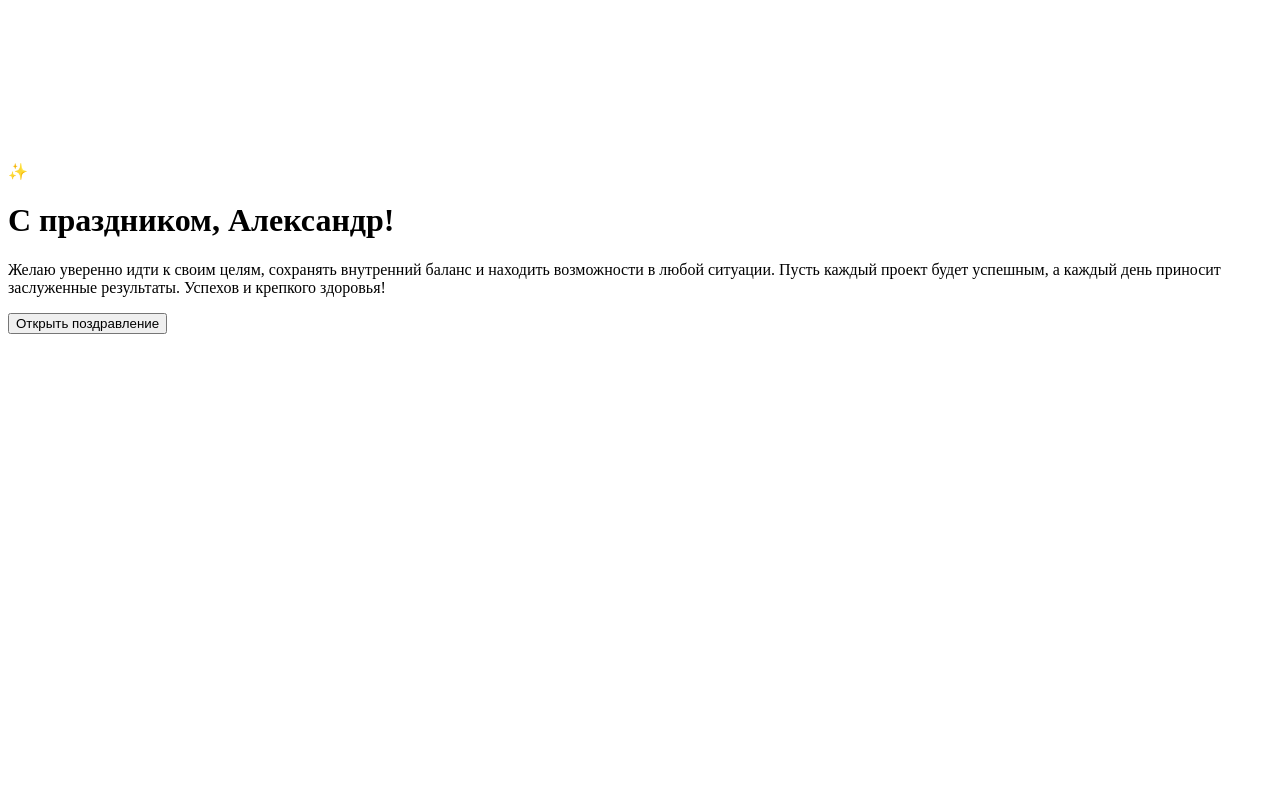
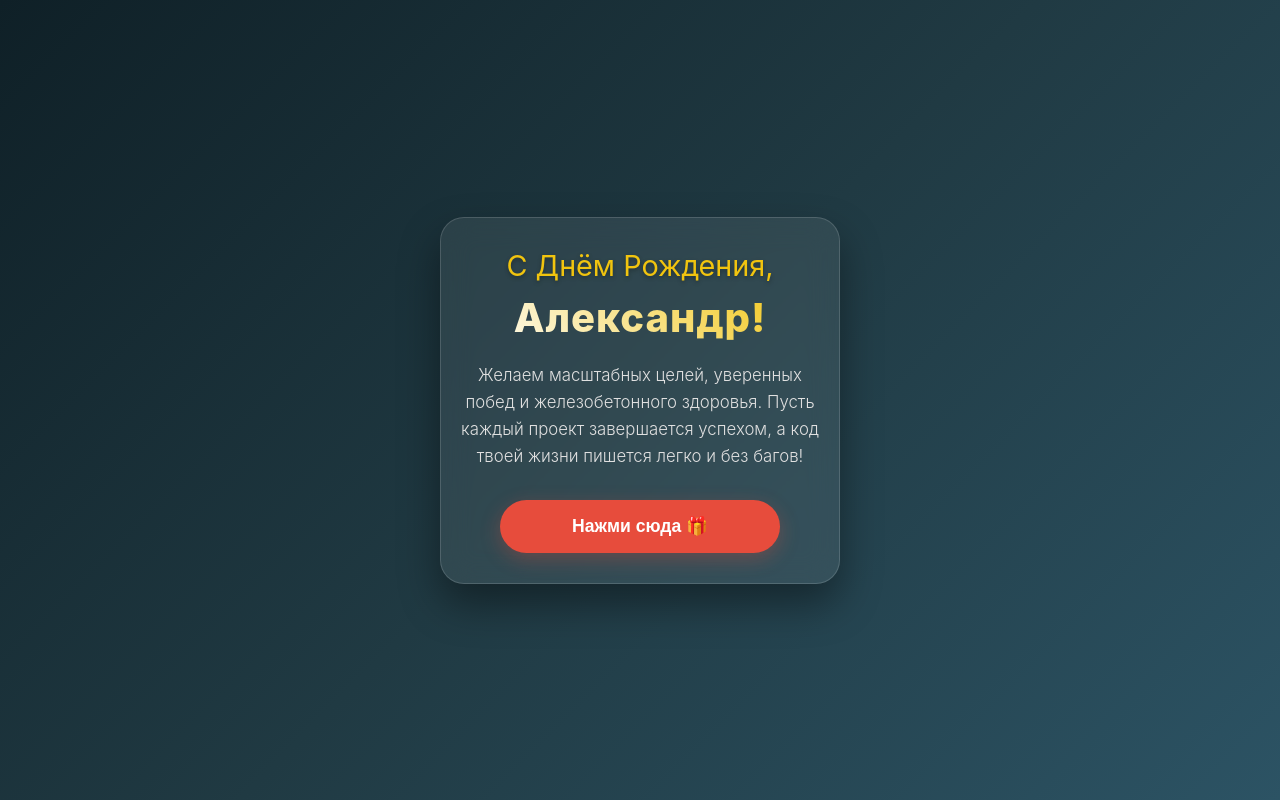
Before and after one commit to MrSkyAngule/testing, a Django app: template main/templates/html/home.html in a window 1280 px wide. Run offline with Django 5.2, Linux system fonts and the light colour scheme; the template is opened without the code that fills it, so the values that code supplies are empty; a map, chart or similar area stays blank.

Commit message:
first commit

```diff
--- a/main/templates/html/home.html
+++ b/main/templates/html/home.html
@@ -1,29 +1,164 @@
-{% load static %}
 <!DOCTYPE html>
 <html lang="ru">
 <head>
     <meta charset="UTF-8">
-    <meta name="viewport" content="width=device-width, initial-scale=1.0">
-    <title>Поздравление для Александра</title>
-    <!-- Подключаем стиль через тег Django static -->
-    <link rel="stylesheet" href="{% static 'main/style.css' %}">
+    <meta name="viewport" content="width=device-width, initial-scale=1.0, maximum-scale=1.0, user-scalable=no">
+    <title>С Днем Рождения, Александр!</title>
+    <style>
+        * {
+            box-sizing: border-box;
+            margin: 0;
+            padding: 0;
+            -webkit-tap-highlight-color: transparent; /* Убирает синюю рамку при клике на телефоне */
+        }
+
+        body {
+            font-family: -apple-system, BlinkMacSystemFont, 'Segoe UI', Roboto, Helvetica, Arial, sans-serif;
+            background: linear-gradient(135deg, #0f2027 0%, #203a43 50%, #2c5364 100%);
+            min-height: 100vh;
+            /* Исправление для мобильного Safari, чтобы контент центрировался строго по высоте экрана */
+            min-height: -webkit-fill-available;
+            display: flex;
+            justify-content: center;
+            align-items: center;
+            overflow: hidden;
+            color: #fff;
+            padding: 20px; /* Боковые отступы, чтобы карточка не липла к краям экрана */
+        }
+
+        html {
+            height: -webkit-fill-available;
+        }
+
+        .card {
+            background: rgba(255, 255, 255, 0.08);
+            backdrop-filter: blur(15px);
+            -webkit-backdrop-filter: blur(15px); /* Поддержка iOS */
+            border: 1px solid rgba(255, 255, 255, 0.15);
+            padding: 30px 20px;
+            border-radius: 24px;
+            text-align: center;
+            box-shadow: 0 20px 40px rgba(0, 0, 0, 0.4);
+            max-width: 400px;
+            width: 100%;
+            z-index: 10;
+            transform: scale(0.9);
+            opacity: 0;
+            animation: fadeIn 0.8s cubic-bezier(0.175, 0.885, 0.32, 1.275) forwards;
+        }
+
+        @keyframes fadeIn {
+            to {
+                transform: scale(1);
+                opacity: 1;
+            }
+        }
+
+        h1 {
+            font-size: 1.8rem;
+            margin-bottom: 10px;
+            color: #f1c40f;
+            text-shadow: 0 2px 4px rgba(0,0,0,0.3);
+            font-weight: 400;
+        }
+
+        .name {
+            font-size: 2.5rem;
+            display: block;
+            font-weight: 800;
+            color: #fff;
+            margin-bottom: 20px;
+            letter-spacing: 1px;
+            background: linear-gradient(45deg, #ffffff, #f1c40f);
+            -webkit-background-clip: text;
+            -webkit-text-fill-color: transparent;
+        }
+
+        p {
+            font-size: 1.05rem;
+            line-height: 1.6;
+            margin-bottom: 30px;
+            color: #e0e0e0;
+            font-weight: 300;
+        }
+
+        .btn {
+            background: #e74c3c;
+            color: white;
+            border: none;
+            padding: 16px 32px;
+            font-size: 1.1rem;
+            font-weight: 600;
+            border-radius: 50px;
+            cursor: pointer;
+            transition: transform 0.2s ease, background-color 0.3s ease, box-shadow 0.3s ease;
+            box-shadow: 0 6px 20px rgba(231, 76, 60, 0.3);
+            width: 100%; /* На мобильных кнопка во всю ширину карточки удобнее для нажатия */
+            max-width: 280px;
+        }
+
+        /* На телефонах hover-эффект не нужен, заменяем на active (состояние нажатия) */
+        .btn:active {
+            background: #ff6b6b;
+            transform: scale(0.95);
+            box-shadow: 0 4px 10px rgba(231, 76, 60, 0.4);
+        }
+
+        .confetti {
+            position: absolute;
+            width: 8px;
+            height: 8px;
+            top: -10px;
+            z-index: 1;
+            pointer-events: none; /* Чтобы падающие конфетти не мешали кликать по экрану */
+            animation: fall linear forwards;
+        }
+
+        @keyframes fall {
+            to {
+                transform: translateY(110vh) rotate(360deg);
+            }
+        }
+    </style>
 </head>
 <body>
 
-    <div class="phone-screen">
-        <canvas id="confetti"></canvas>
-
-        <div class="gift-emoji" onclick="celebrate()">✨</div>
-
-        <div class="card-content" id="message">
-            <h1>С праздником, Александр!</h1>
-            <p>Желаю уверенно идти к своим целям, сохранять внутренний баланс и находить возможности в любой ситуации. Пусть каждый проект будет успешным, а каждый день приносит заслуженные результаты. Успехов и крепкого здоровья!</p>
-        </div>
-
-        <button class="action-btn" id="main-btn" onclick="celebrate()">Открыть поздравление</button>
+    <div class="card">
+        <h1>С Днём Рождения,</h1>
+        <span class="name">Александр!</span>
+        <p>Желаем масштабных целей, уверенных побед и железобетонного здоровья. Пусть каждый проект завершается успехом, а код твоей жизни пишется легко и без багов!</p>
+        <button class="btn" id="surpriseBtn">Нажми сюда 🎁</button>
     </div>
 
-    <!-- Подключаем скрипт через тег Django static -->
-    <script src="{% static 'main/script.js' %}"></script>
+    <script>
+        const button = document.getElementById('surpriseBtn');
+        const colors = ['#e74c3c', '#2ecc71', '#3498db', '#f1c40f', '#9b59b6', '#1abc9c'];
+
+        function createConfetti() {
+            // Для мобильных уменьшено количество частиц до 60, чтобы не тормозил процессор
+            for (let i = 0; i < 60; i++) {
+                const confetti = document.createElement('div');
+                confetti.classList.add('confetti');
+
+                confetti.style.left = Math.random() * 100 + 'vw';
+                confetti.style.backgroundColor = colors[Math.floor(Math.random() * colors.length)];
+                confetti.style.animationDuration = (Math.random() * 2.5 + 1.5) + 's';
+                confetti.style.opacity = Math.random() * 0.6 + 0.4;
+                confetti.style.transform = `scale(${Math.random() * 1.2})`;
+                confetti.style.borderRadius = Math.random() > 0.5 ? '50%' : '0px'; // часть конфетти круглые, часть квадратные
+
+                document.body.appendChild(confetti);
+
+                setTimeout(() => { confetti.remove(); }, 4000);
+            }
+        }
+
+        button.addEventListener('click', () => {
+            createConfetti();
+            button.innerText = 'Ура! С праздником! 🥂';
+            button.style.background = '#2ecc71';
+            button.style.boxShadow = '0 6px 20px rgba(46, 204, 113, 0.4)';
+        });
+    </script>
 </body>
 </html>
```
